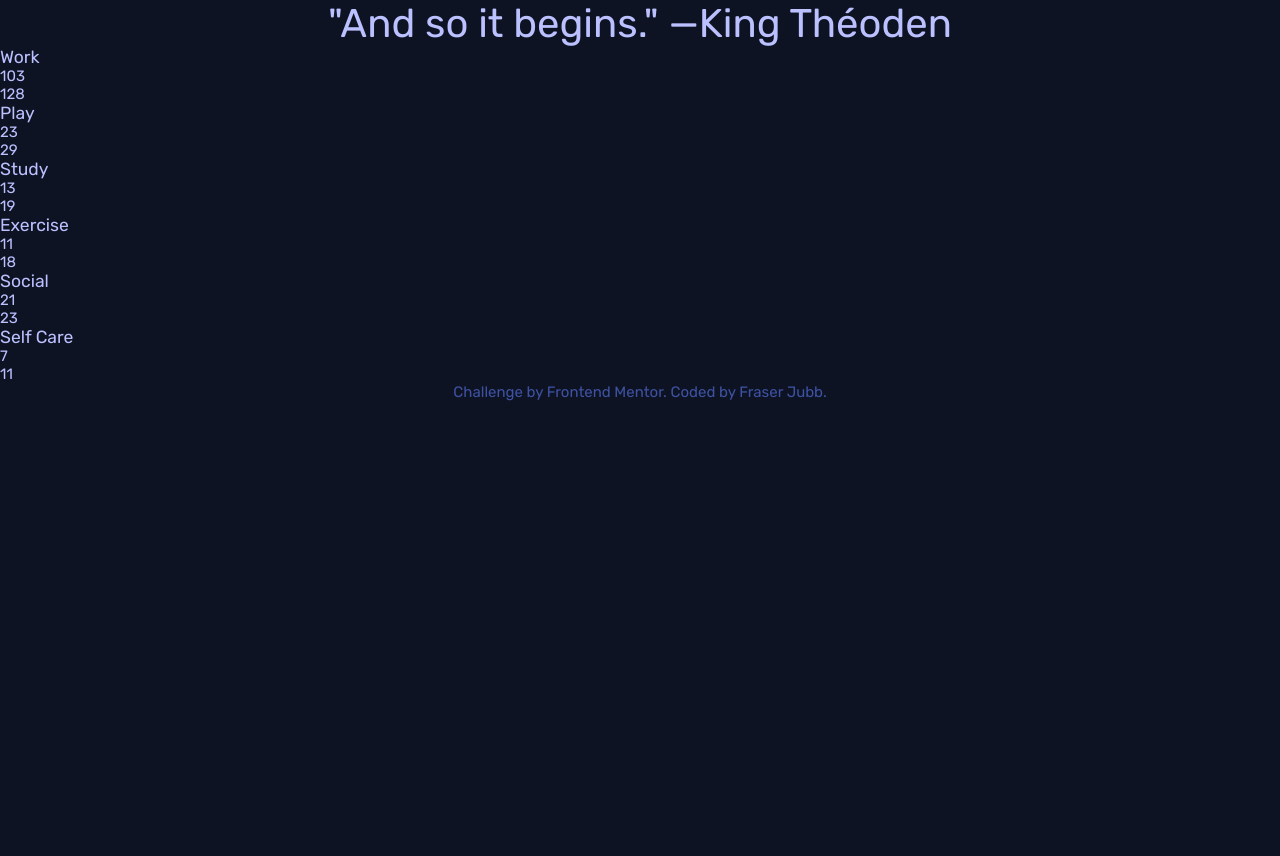
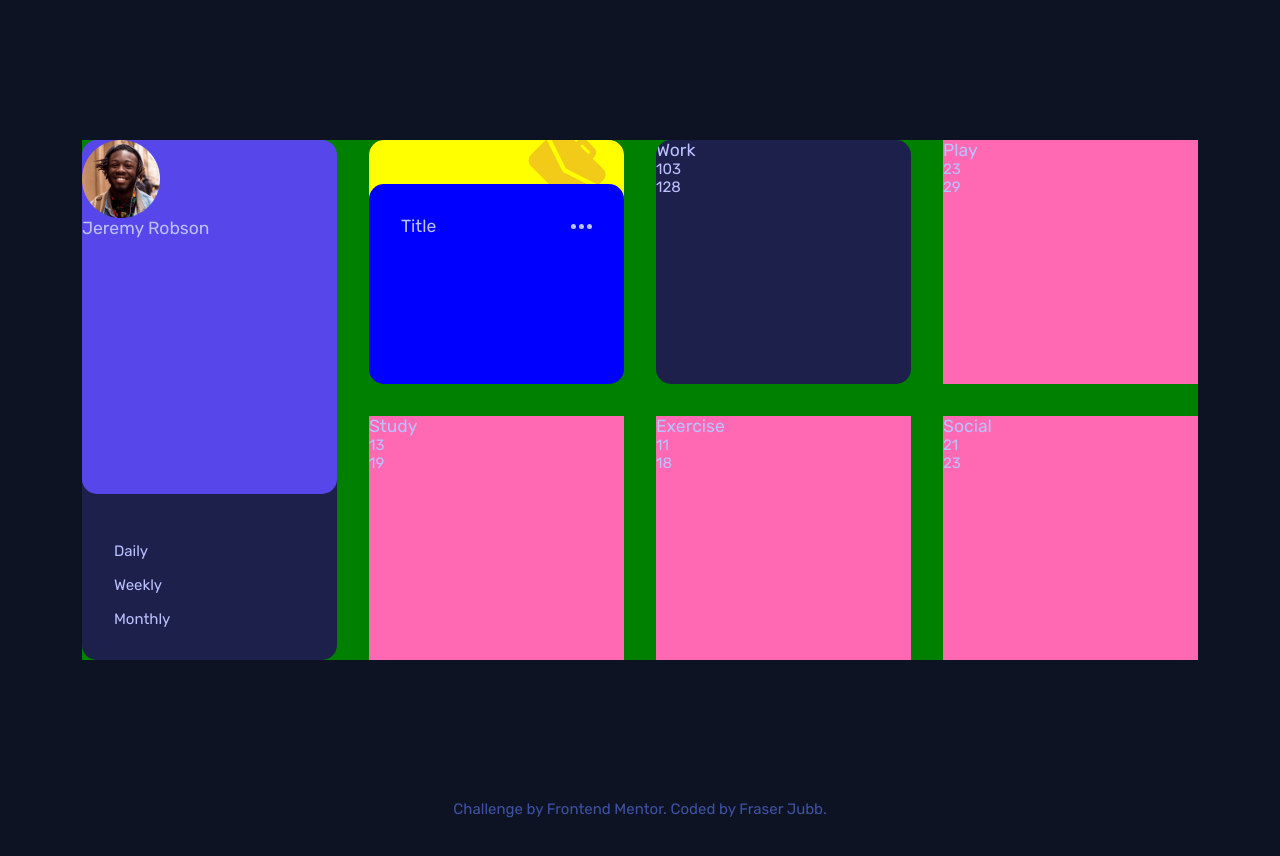
Before and after one commit to fraserjubb/fm-time-tracking-dashboard, a plain HTML site: page index.html in a window 1280 px wide. Before the commit the page ends 800 px from the top, so only its background shows below. Drawn offline with Linux system fonts and the light colour scheme.

Commit message:
Dashboard grid started

```diff
--- a/css/styles.css
+++ b/css/styles.css
@@ -6,7 +6,7 @@
   --clr-navy-200: #bbc0ff;
   --clr-orange-300: #ff8b64;
   --clr-purple-700: #7335d2;
-  --clr-purple-600: ##5747ea;
+  --clr-purple-600: #5747ea;
   --clr-purple-500: #7078c9;
   --clr-blue-300: #55c2e6;
   --clr-pink-400: #ff5e7d;
@@ -35,6 +35,7 @@
   --grid-width: 69.75rem; /* 1116px */
   --grid-height: 32.5rem; /* 520px */
   --grid-column-width: 15.94rem; /* 255px */
+  --stats-height: 12.5rem; /* 200px */
 
   /* Spacing scale (rem) */
   --space-sm: 1rem; /* 21px */
@@ -114,10 +115,121 @@ svg {
 MAIN:
 ********************************
 */
-h1 {
-  text-align: center;
-  font-size: var(--fs-xl);
-  color: var(--clr-purple-950);
+.wrapper {
+  display: flex;
+  justify-content: center;
+  align-items: center;
+  height: 100vh;
+}
+
+.dashboard-grid {
+  display: grid;
+  grid-template-rows: repeat(2, 1fr);
+  gap: 32px;
+  background-color: green;
+  height: var(--grid-height);
+}
+
+.grid--4-cols {
+  grid-template-columns: repeat(4, var(--grid-column-width));
+}
+
+.dashboard-item {
+  position: relative;
+  width: 100%;
+  background-color: var(--clr-navy-900);
+  border-radius: 15px;
+  overflow: hidden;
+}
+
+.dashboard__profile-card {
+  grid-column: 1 / 2;
+  grid-row: 1 / 3;
+  height: 354px;
+  z-index: 99;
+  background-color: var(--clr-purple-600);
+}
+
+.dashboard__profile-photo {
+  width: 78px;
+  height: 78px;
+}
+
+.dashboard__period {
+  display: flex;
+  align-items: end;
+  height: 200px;
+  grid-column: 1 / 2;
+  grid-row: 2 / 3;
+  align-self: flex-end;
+  padding: var(--space-lg);
+}
+
+.dashboard__period ul {
+  list-style: none;
+}
+
+.dashboard__period ul li {
+  margin-bottom: var(--space-sm);
+}
+
+.dashboard__period ul li:last-child {
+  margin-bottom: 0;
+}
+
+.grid-item {
+  background-color: hotpink;
+  height: 199px;
+  align-self: flex-end;
+  /* width: 255px; */
+  height: 244px;
+  position: relative;
+}
+
+.dashboard__stats-banner {
+  display: flex;
+  justify-content: end;
+  position: absolute;
+  /* align-self: flex-start; */
+  height: 160px;
+  top: 0;
+  /* z-index: -3; */
+  width: 100%;
+  background-color: yellow;
+  overflow: hidden;
+}
+
+.dashboard__stats-banner img {
+  width: 78px;
+  height: 78px;
+  margin-right: 18px;
+  margin-top: -11px;
+  opacity: 0.35;
+}
+
+.dashboard__stats {
+  position: absolute;
+  bottom: 0;
+  width: 100%;
+  background-color: blue;
+  height: var(--stats-height);
+  z-index: 99;
+  border-radius: 15px;
+  padding: var(--space-lg);
+}
+
+.dashboard__stats-header {
+  display: flex;
+  justify-content: space-between;
+}
+
+.dashboard__stats-button {
+  background: none;
+  border: none;
+}
+
+.dashboard__stats-button:hover {
+  cursor: pointer;
 }
 
 /*
--- a/index.html
+++ b/index.html
@@ -13,26 +13,59 @@
     <link rel="stylesheet" href="/css/queries.css" />
   </head>
   <body>
-    <main class="container">
-      <h1 class="title">"And so it begins." —King Théoden</h1>
+    <main class="wrapper">
+      <section class="dashboard-grid grid--4-cols">
+        <div class="dashboard-item dashboard__profile-card">
+          <img src="assets/images/image-jeremy.png" alt="Profile photo for User" class="dashboard__profile-photo" />
+          <h3>Jeremy Robson</h3>
+        </div>
+        <div class="dashboard-item dashboard__period">
+          <ul class="list">
+            <li>Daily</li>
+            <li>Weekly</li>
+            <li>Monthly</li>
+          </ul>
+        </div>
+        <div class="dashboard-item">
+          <div class="dashboard__stats-banner">
+            <img src="assets/images/icon-work.svg" alt="" />
+          </div>
+          <div class="dashboard__stats">
+            <div class="dashboard__stats-header">
+              <h3 class="dashboard__stats-activity">Title</h3>
+              <button class="dashboard__stats-button"><img src="assets/images/icon-ellipsis.svg" alt="" /></button>
+            </div>
+
+            <p class="dashboard__stats-current"></p>
+            <p class="dashboard__stats-previous"></p>
+          </div>
+        </div>
+        <div class="dashboard-item">
           <h3 class="stat__title">hi</h3>
           <p class="stat__current"></p>
           <p class="stat__previous"></p>
+        </div>
+        <div class="grid-item">
           <h3 class="stat__title">hi</h3>
           <p class="stat__current"></p>
           <p class="stat__previous"></p>
+        </div>
+        <div class="grid-item">
           <h3 class="stat__title">hi</h3>
           <p class="stat__current"></p>
           <p class="stat__previous"></p>
+        </div>
+        <div class="grid-item">
           <h3 class="stat__title">hi</h3>
           <p class="stat__current"></p>
           <p class="stat__previous"></p>
+        </div>
+        <div class="grid-item">
           <h3 class="stat__title">hi</h3>
           <p class="stat__current"></p>
           <p class="stat__previous"></p>
-      <h3 class="stat__title">hi</h3>
-      <p class="stat__current"></p>
-      <p class="stat__previous"></p>
+        </div>
+      </section>
     </main>
     <footer class="attribution">
       Challenge by <a href="https://www.frontendmentor.io/profile/fraserjubb" target="_blank" rel="noopener noreferrer">Frontend Mentor</a>. Coded by
```
Lines whose indentation alone changed are shown as unchanged.
